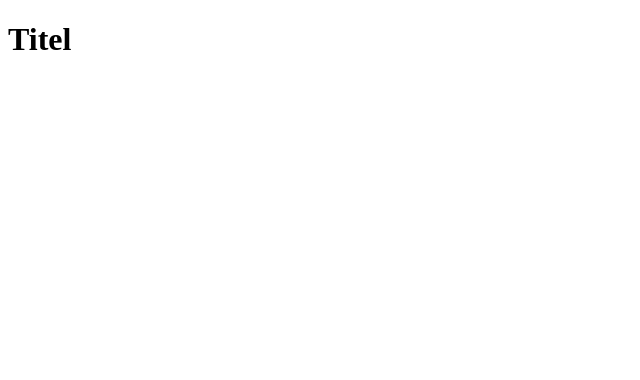
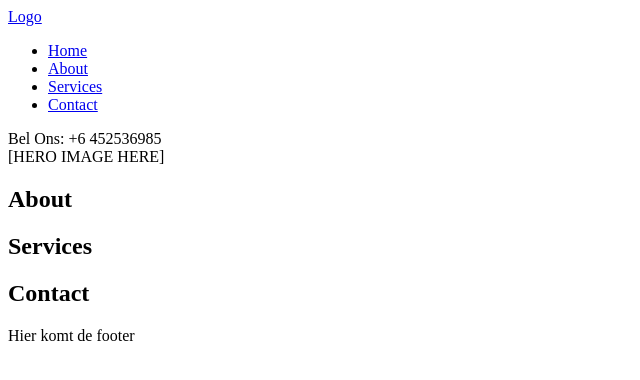
Before and after one commit to mdejong1987/my-app, a Next.js app: page / in a window 1280 px wide. Shown: the top 380 px of the page, without its empty margins (0-640 px from the left). Built offline with nearby package versions, Linux system fonts and the light colour scheme.

Commit message:
added some basic structure and components

```diff
--- a/app/layout.js
+++ b/app/layout.js
@@ -1,8 +1,46 @@
+function Navigation() {
+  return (
+    <ul>
+      <li>
+        <a href="/">Home</a>
+      </li>
+      <li>
+        <a href="#about">About</a>
+      </li>
+      <li>
+        <a href="#services">Services</a>
+      </li>
+      <li>
+        <a href="#contact">Contact</a>
+      </li>
+    </ul>
+  );
+}
+
+function Hero() {
+  return <div className="header-hero">[HERO IMAGE HERE]</div>;
+}
+
+function Cta() {
+  return <div className="header-cta">Bel Ons: +6 452536985</div>;
+}
+
 export default function RootLayout({ children }) {
   return (
     <html lang="nl">
       <body>
-        <main>{children}</main>
+        <header>
+          <div className="header-logo">
+            <a href="#">Logo</a>
+          </div>
+          <nav>
+            <Navigation />
+          </nav>
+          <Cta />
+          <Hero />
+        </header>
+        {children}
+        <footer>Hier komt de footer</footer>
       </body>
     </html>
   );
--- a/app/page.js
+++ b/app/page.js
@@ -1,7 +1,17 @@
 export default function Home() {
   return (
-    <div>
-      <h1>Titel</h1>
-    </div>
+    <main>
+      <div id="about">
+        <h2>About</h2>
+      </div>
+
+      <div id="services">
+        <h2>Services</h2>
+      </div>
+
+      <div id="contact">
+        <h2>Contact</h2>
+      </div>
+    </main>
   );
 }
```
